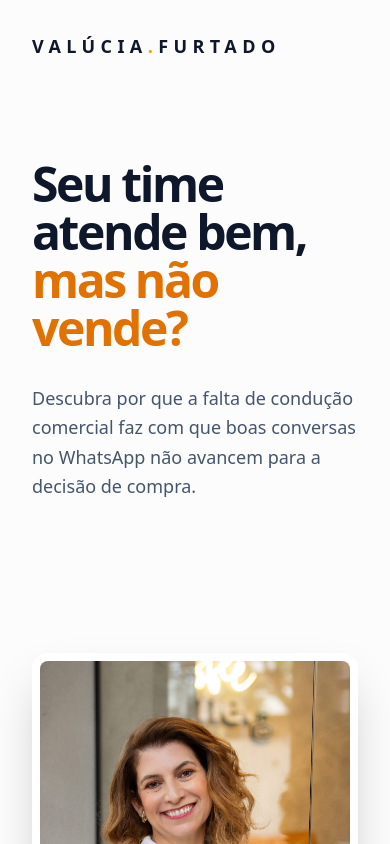
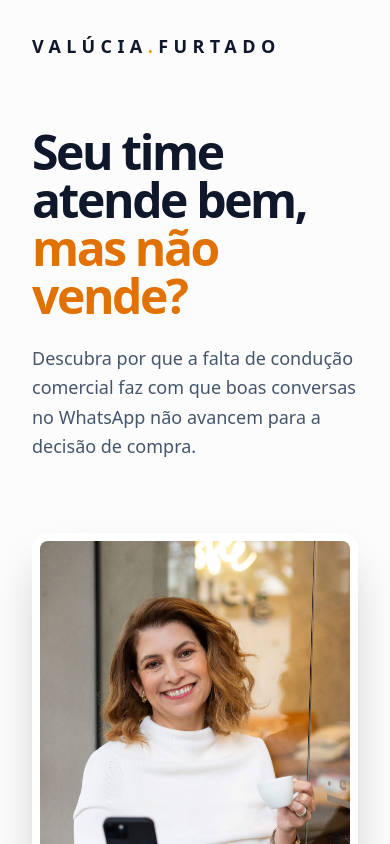
Before and after one commit to valuciafurtadoconsultoria-code/valucia-landing-page, a React (Vite) app: page / in a window 390 px wide. Shown: the top 844 px of the page. Built offline with nearby package versions, Linux system fonts and the light colour scheme.

Commit message:
Removendo imagens não utilizadas

```diff
--- a/src/App.jsx
+++ b/src/App.jsx
@@ -29,7 +29,7 @@ const CONFIG = {
 
 /**
  * Componente de Imagem Otimizado
- * Focado em performance e resolução do problema de pixelização.
+ * Focado em performance e nitidez (resolvendo pixelização).
  */
 function ImageWithFallback({ src, alt, className }) {
   const [failed, setFailed] = useState(false);
@@ -52,7 +52,7 @@ function ImageWithFallback({ src, alt, className }) {
         src={src}
         alt={alt}
         onLoad={() => setIsLoaded(true)}
-        className={`w-full h-full object-cover transition-opacity duration-500 ${isLoaded ? 'opacity-100' : 'opacity-0'}`}
+        className={`w-full h-full object-cover transition-opacity duration-700 ${isLoaded ? 'opacity-100' : 'opacity-0'}`}
         loading="lazy"
         onError={() => setFailed(true)}
         style={{
@@ -65,26 +65,6 @@ function ImageWithFallback({ src, alt, className }) {
       />
     </div>
   );
-}
-
-/**
- * Hook para detetar quando o elemento entra no ecrã (Otimização de Performance)
- */
-function useOnScreen(ref) {
-  const [isIntersecting, setIntersecting] = useState(false);
-
-  useEffect(() => {
-    const observer = new IntersectionObserver(
-      ([entry]) => setIntersecting(entry.isIntersecting),
-      { threshold: 0.1 }
-    );
-    if (ref.current) {
-      observer.observe(ref.current);
-    }
-    return () => observer.disconnect();
-  }, [ref]);
-
-  return isIntersecting;
 }
 
 const AccordionItem = ({ question, answer }) => {
@@ -150,30 +130,25 @@ export default function App() {
   const waLinkBase = `https://wa.me/${CONFIG.whatsapp}?text=`;
   const waLinkMain = waLinkBase + encodeURIComponent("Olá Valúcia, gostaria de entender como aplicar o Raio-X comercial na minha operação.");
 
-  // Refs para animação scroll-reveal
-  const heroRef = useRef();
-  const probRef = useRef();
-  const metodoRef = useRef();
-
   return (
     <main className="min-h-screen bg-white font-sans selection:bg-amber-100 selection:text-amber-900 overflow-x-hidden">
       <Navbar />
 
-      {/* HERO SECTION */}
-      <section ref={heroRef} className="relative pt-40 pb-12 md:pt-60 md:pb-20 overflow-hidden bg-[#fcfcfd]">
+      {/* HERO SECTION - Espaçamento Mobile Otimizado (gap-8 e mt-4) */}
+      <section className="relative pt-32 pb-12 md:pt-60 md:pb-20 overflow-hidden bg-[#fcfcfd]">
         <div className="absolute top-0 right-0 w-[800px] h-[800px] bg-amber-500/[0.03] rounded-full blur-[150px] -z-10 translate-x-1/3 -translate-y-1/3" />
-        <div className="max-w-7xl mx-auto px-8 grid md:grid-cols-12 gap-16 items-center">
+        <div className="max-w-7xl mx-auto px-8 grid md:grid-cols-12 gap-8 md:gap-16 items-center">
           <div className="md:col-span-7">
             <div className="reveal">
-              <h1 className="text-5xl md:text-[80px] font-black leading-[1] md:leading-[0.95] tracking-tighter text-slate-900 mb-8 md:mb-10">
+              <h1 className="text-5xl md:text-[80px] font-black leading-[1] md:leading-[0.95] tracking-tighter text-slate-900 mb-6 md:mb-10">
                 Seu time atende bem,<br /><span className="text-amber-600">mas não vende?</span>
               </h1>
-              <p className="text-lg md:text-2xl text-slate-600 leading-relaxed max-w-xl mb-10 md:mb-12 font-medium">
+              <p className="text-lg md:text-2xl text-slate-600 leading-relaxed max-w-xl mb-6 md:mb-12 font-medium">
                 Descubra por que a falta de condução comercial faz com que boas conversas no WhatsApp não avancem para a decisão de compra.
               </p>
             </div>
           </div>
-          <div className="md:col-span-5 relative group mt-12 md:mt-0">
+          <div className="md:col-span-5 relative group mt-4 md:mt-0">
             <div className="relative z-10 overflow-hidden rounded-2xl border-8 border-white shadow-2xl transition-transform duration-700 group-hover:scale-[1.01]">
               <ImageWithFallback src={heroImage} alt="Valúcia Furtado" className="w-full aspect-[3/4]" />
             </div>
@@ -183,7 +158,7 @@ export default function App() {
       </section>
 
       {/* SECÇÃO PROBLEMA */}
-      <section id="problema" ref={probRef} className="pt-12 pb-24 md:pt-20 md:pb-48 bg-[#161a23] border-y border-white/5">
+      <section id="problema" className="pt-12 pb-24 md:pt-20 md:pb-48 bg-[#161a23] border-y border-white/5">
         <div className="max-w-7xl mx-auto px-8 text-white">
           <div className="grid md:grid-cols-2 gap-12 md:gap-20 items-end mb-16 md:mb-24">
             <div>
@@ -215,7 +190,7 @@ export default function App() {
       </section>
 
       {/* SECÇÃO O RAIO-X */}
-      <section id="metodo" ref={metodoRef} className="py-24 md:py-40 bg-white relative overflow-hidden">
+      <section id="metodo" className="py-24 md:py-40 bg-white relative overflow-hidden">
         <div className="max-w-7xl mx-auto px-8 relative z-10">
           <div className="text-center max-w-4xl mx-auto mb-20 md:mb-32">
             <span className="text-slate-400 font-black uppercase tracking-[0.4em] text-[10px] mb-6 block">O MÉTODO</span>
@@ -307,7 +282,7 @@ export default function App() {
           <div className="grid md:grid-cols-12 gap-12 md:gap-24 items-start">
             <div className="md:col-span-5 relative">
               <div className="aspect-[4/5] overflow-hidden rounded-3xl border border-white/10 shadow-2xl">
-                <ImageWithFallback src={bioImage} alt="Valúcia Furtado" className="w-full h-full" />
+                <ImageWithFallback src={bioImage} alt="Valúcia Furtado" className="w-full h-full object-cover" />
               </div>
               <div className="absolute -bottom-8 -right-8 bg-amber-500 p-6 md:p-8 rounded-2xl shadow-2xl hidden lg:block text-slate-950">
                 <p className="text-3xl md:text-4xl font-black leading-none">15+</p>
```
